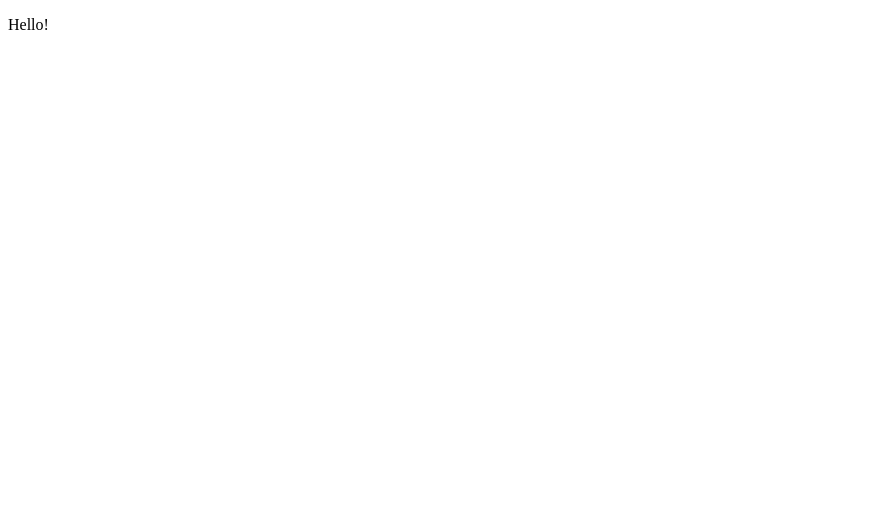
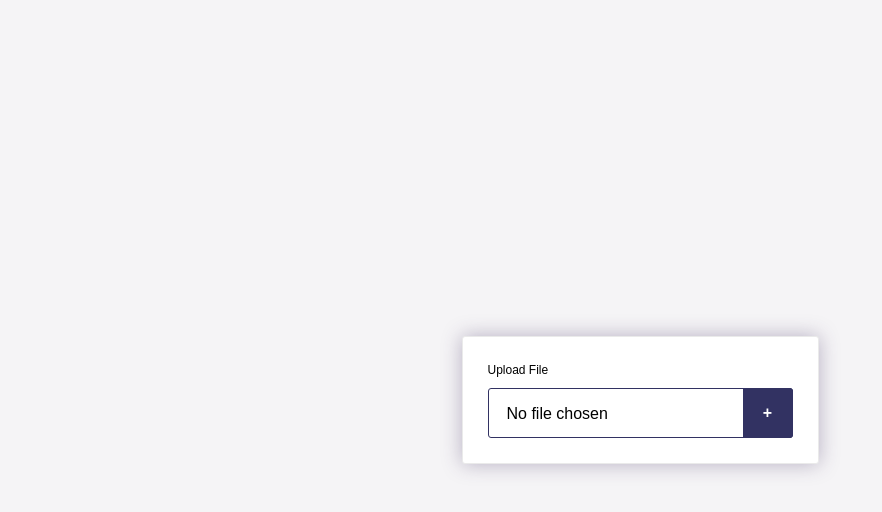
Before and after one commit to poldinik/gandalf, a plain HTML site: page gandalf_app/templates/index.html in a window 1280 px wide. Shown: the whole page, without its empty margins (0-882 px from the left). Drawn offline with Linux system fonts and the light colour scheme.

Commit message:
prova caricamento file media

```diff
--- a/gandalf_app/templates/index.html
+++ b/gandalf_app/templates/index.html
@@ -1,10 +1,113 @@
-<!DOCTYPE html>
-<html lang="en">
-<head>
-    <meta charset="UTF-8">
-    <title>Gandalf</title>
-</head>
-<body>
-    <p>Hello!</p>
-</body>
+<!doctype html>
+<html>
+   <head>
+      <title>Gandalf</title>
+   </head>
+   <style>
+      .fileUploadInput {
+        display: grid;
+        grid-gap: 10px;
+        position: relative;
+        z-index: 1;
+      }
+      .fileUploadInput label {
+        display: flex;
+        align-items: center;
+        color: setColor(primary, 0.5);
+        background: setColor(white);
+        transition: .4s ease;
+        font-family: arial, sans-serif;
+        font-size: .75em;
+        font-weight: regular;
+      }
+      .fileUploadInput input {
+        position: relative;
+        z-index: 1;
+        padding: 0 gap(m);
+        width: 100%;
+        height: 50px;
+        border: 1px solid #323262;
+        border-radius: 3px;
+        font-family: arial, sans-serif;
+        font-size: 1rem;
+        font-weight: regular;
+      }
+      .fileUploadInput input[type="file"] {
+        padding: 0 gap(m);
+      }
+      .fileUploadInput input[type="file"]::-webkit-file-upload-button {
+        visibility: hidden;
+        margin-left: 10px;
+        padding: 0;
+        height: 50px;
+        width: 0;
+      }
+      .fileUploadInput .up {
+        position: absolute;
+        right: 0;
+        bottom: 0;
+        width: 50px;
+        height: 50px;
+        line-height: 0;
+        user-select: none;
+        color: white;
+        background-color: #323262;
+        border-radius: 0 3px 3px 0;
+        font-family: arial, sans-serif;
+        font-size: 1rem;
+        font-weight: 800;
+      }
+      .fileUploadInput button svg {
+        width: auto;
+        height: 50%; }
+        * {
+        margin: 0px;
+        padding: 0px;
+        box-sizing: border-box;
+        border: 0px;
+        outline: 0;
+        background-repeat: no-repeat;
+        appearance: none;
+        border-radius: 0;
+        vertical-align: middle;
+        font-weight: inherit;
+        font-style: inherit;
+        font-family: inherit;
+        text-decoration: none;
+        list-style: none;
+        user-select: text;
+        line-height: 1.333em;
+        }
+      body {
+        display: flex;
+        align-items: center;
+        justify-content: center;
+        width: 100%;
+        height: 100vh;
+        background: rgba(66, 50, 98, 0.05);
+      }
+      .container {
+        padding: 25px;
+        box-shadow: 0 0 20px rgba(66, 50, 98, 0.35);
+        border: 1px solid #eaeaea;
+        border-radius: 3px;
+        background: white;
+      }
+      @-moz-document url-prefix() {
+        .fileUploadInput button{
+          display: none
+        }
+      }
+   </style>
+   <body>
+      <div class="container">
+         <div class="fileUploadInput">
+            <label>Upload File</label>
+            <form method="post" enctype=multipart/form-data action="api/v1/projects/1/media">
+               <input type=file name=file>
+               <input type=submit value="+" class="up">
+            </form>
+         </div>
+      </div>
+   </body>
 </html>
```
Also changed, not shown: 3 other files.
